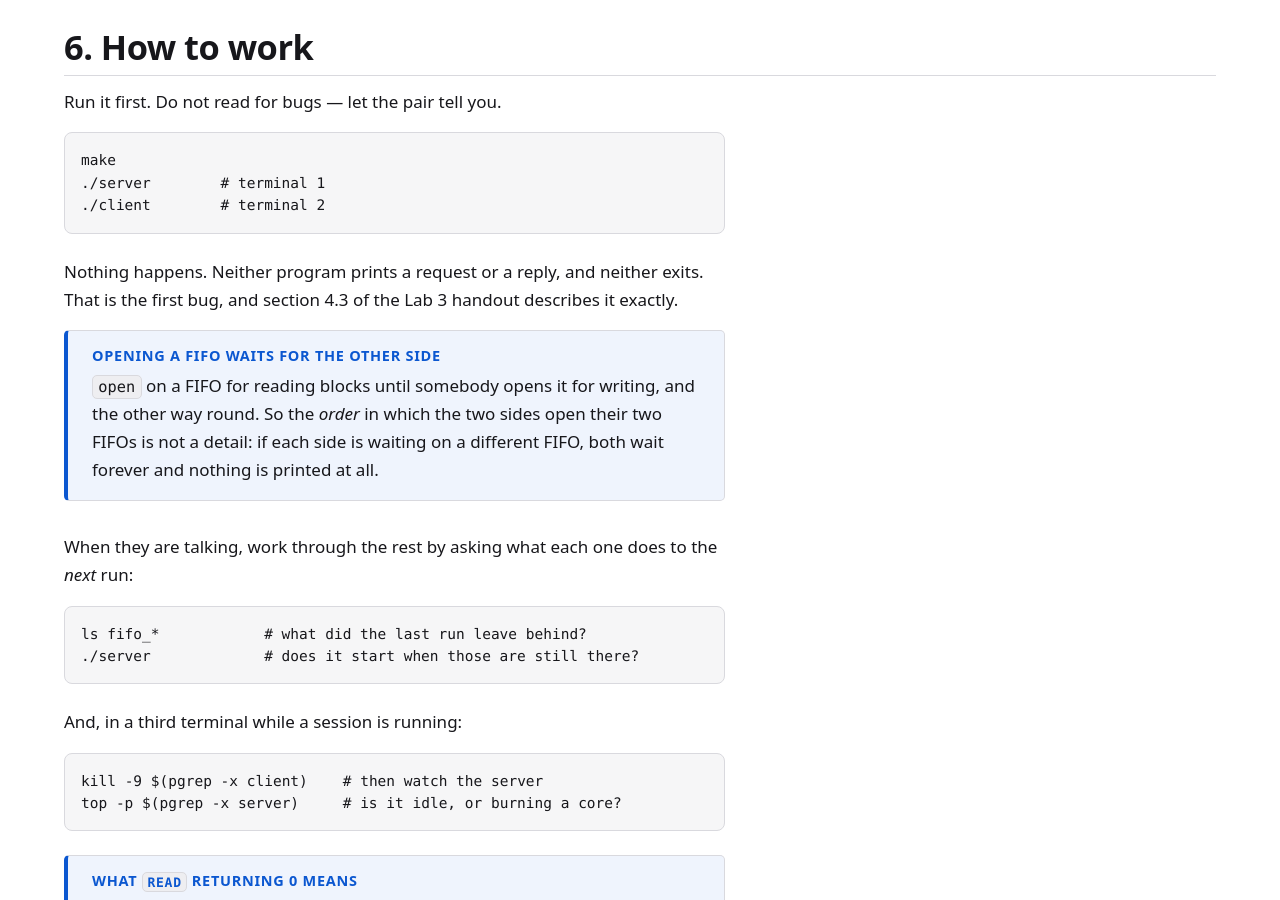
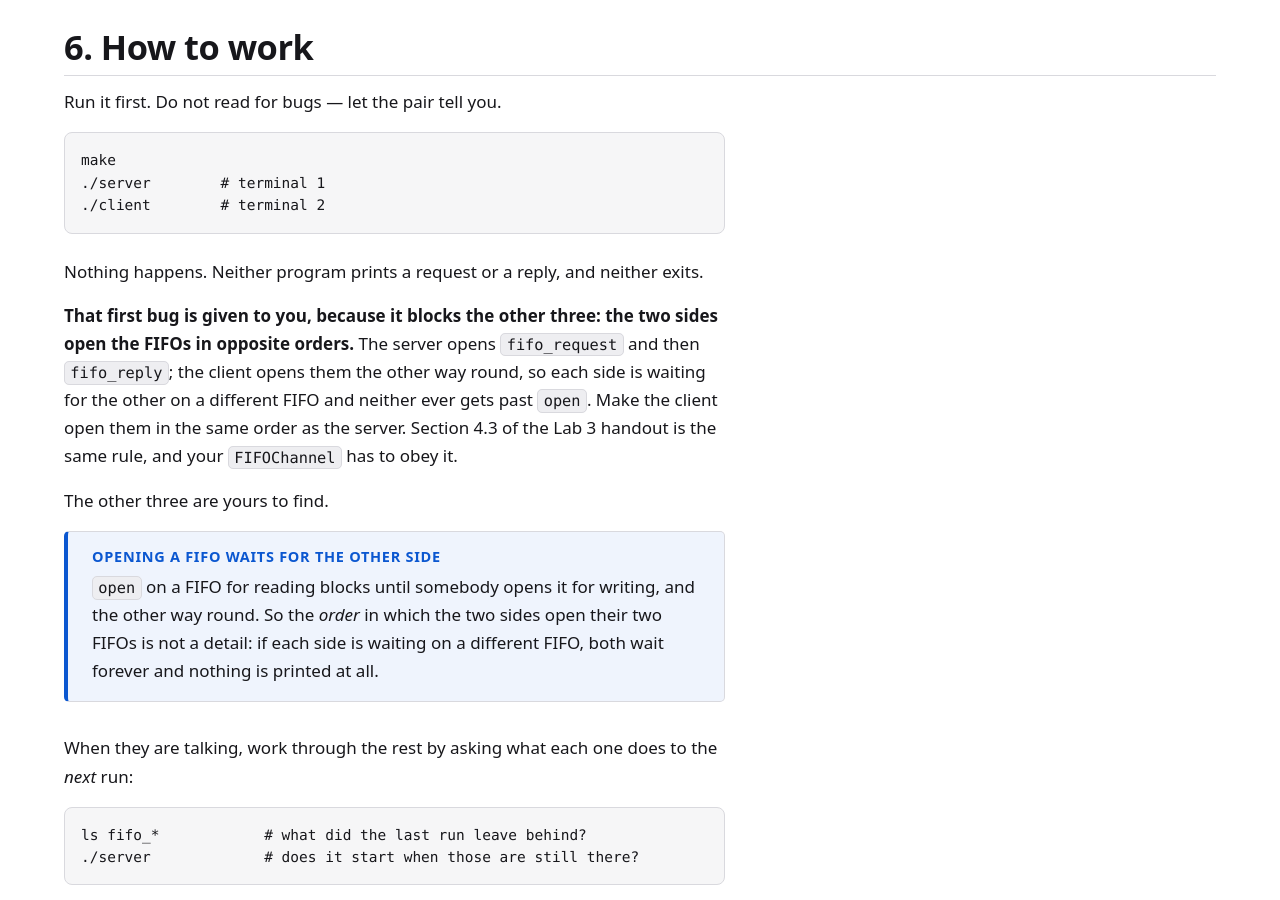
Before and after one commit to CSCE-313-FA26/CSCE-313-FA26.github.io, a Jekyll site: the page built from activity-4-nyld/index.md, in a window 1280 px wide and 900 px high, scrolled down 3200 px. Built offline with Jekyll 4.4.1, drawn with Linux system fonts in a browser that asks for light colours.

Commit message:
Activity 4: give away the open-order bug, it blocks the other three
Co-Authored-By: Claude Opus 5 (1M context) <noreply@anthropic.com>
Claude-Session: https://claude.ai/code/session_01Cdfrp6jXTU4Azy52SVcfSN

````diff
--- a/activity-4-nyld/index.md
+++ b/activity-4-nyld/index.md
@@ -122,7 +122,15 @@ make
 ```
 
 Nothing happens. Neither program prints a request or a reply, and neither exits.
-That is the first bug, and section 4.3 of the Lab 3 handout describes it exactly.
+
+**That first bug is given to you, because it blocks the other three: the two
+sides open the FIFOs in opposite orders.** The server opens `fifo_request` and
+then `fifo_reply`; the client opens them the other way round, so each side is
+waiting for the other on a different FIFO and neither ever gets past `open`. Make
+the client open them in the same order as the server. Section 4.3 of the Lab 3
+handout is the same rule, and your `FIFOChannel` has to obey it.
+
+The other three are yours to find.
 
 <aside class="callout callout--note" aria-labelledby="open-heading">
 <h2 class="callout__title" id="open-heading">Opening a FIFO waits for the other side</h2>
````
